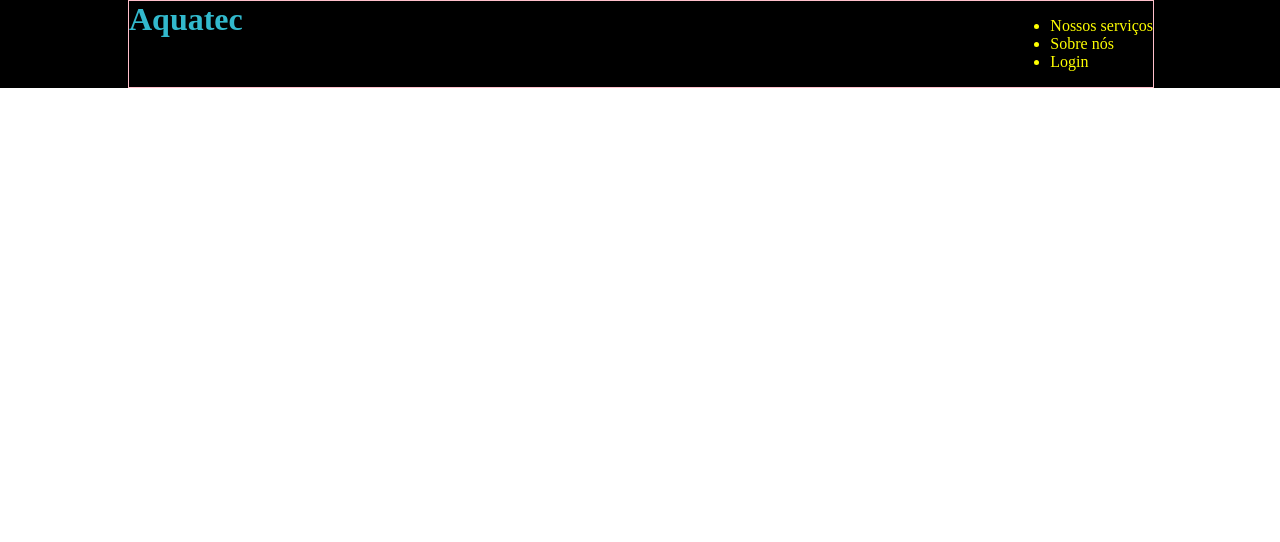
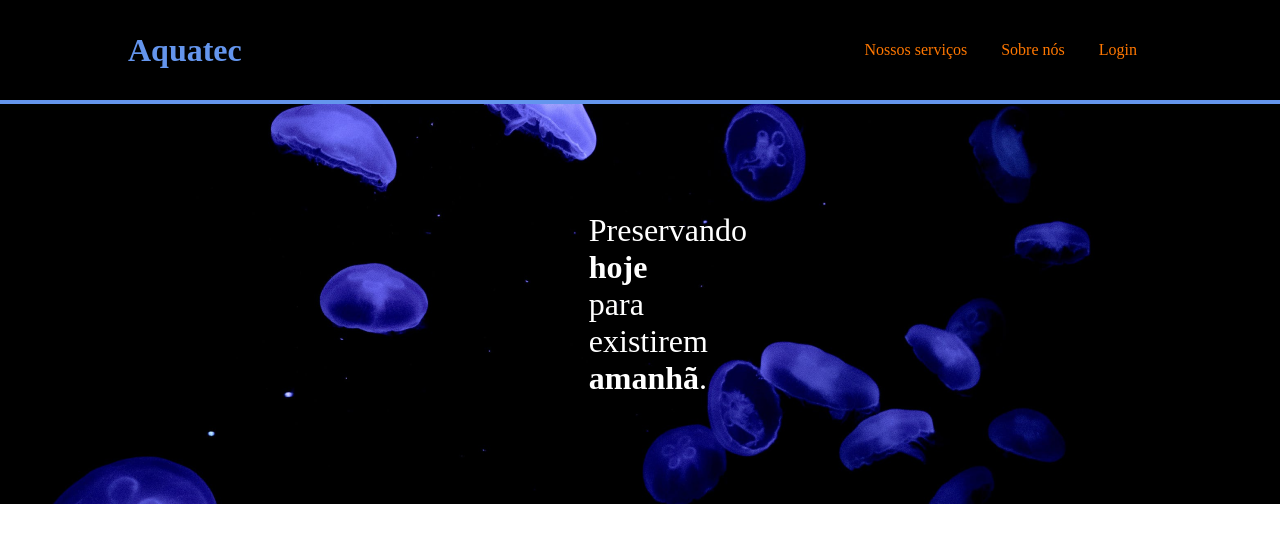
Before and after one commit to Matheus-Munari/projeto-aquatec, a plain HTML site: page index.html in a window 1280 px wide. Drawn offline with Linux system fonts and the light colour scheme.

Commit message:
Finalizei a estilização do header e criei o banner

```diff
--- a/index.html
+++ b/index.html
@@ -7,18 +7,23 @@
     <link rel="stylesheet" href="style.css">
 </head>
 <body>
+    <!-- Header -->
     <div class="header">
         <div class="container">
-
-
             <h1>Aquatec</h1>
             <ul class="navbar">
-                <li>Nossos serviços</li>
-                <li>Sobre nós</li>
-                <li>Login</li>
+                <li><a href="#">Nossos serviços</a></li>
+                <li><a href="#">Sobre nós</a></li>
+                <li><a href="#">Login</a></li>
+            </ul>
+        </div>
+    </div>
 
-            </ul>
+    <!-- Banner -->
 
+    <div class="banner">
+        <div class="container">
+            <p>Preservando <b>hoje</b> para existirem <b>amanhã</b>.</p>
         </div>
     </div>
 </body>
--- a/style.css
+++ b/style.css
@@ -4,24 +4,58 @@ body {
 
 .header {
     background-color: black;
+    width: 100%;
+    height: 100px;
+    border-bottom: 4px solid #6495ed;
 }
 
-h1 {
-    color: #32B9CD;
+.header .container h1 {
+    color: #6495ed;
     margin: 0;
 }
 
-.container {
-    width: 80%;
+.header .container {
     display: flex;
     justify-content: space-between;
-    border: 1px solid pink;
-    /* margin-left: 10%; */
-    /* margin-right: 10%; */
-    /* margin: 0 10% 0 10% */
+    align-items: center;
+    width: 80%;
     margin: 0 10%;
+    height: 100%;
 }
 
-.navbar{
-    color: rgb(255, 255,0);
+.header .container .navbar{
+    list-style: none;
 }
+
+.header .container .navbar li{
+    display: inline;
+    padding: 0px 15px;
+}
+
+.header .container .navbar li a {
+    color: #ff7700;
+    text-decoration: none;
+}
+
+.banner {
+    width: 100%;
+    height: 400px;
+    background-image: url(imagens/bg-jelly-fish-para_outras_pags.png);
+
+}
+
+.banner .container p {
+    margin: 0px;
+    color: white;
+    font-size: 32px;
+    width: 10%;
+}
+
+.banner .container {
+    height: 100%;
+    width: 80%;
+    margin: 0 10%;
+    display: flex;
+    justify-content: center;
+    align-items: center;
+}
```
Also changed, not shown: imagens/bg-jelly-fish-para_outras_pags.png (added), imagens/favicon2.ico (added), imagens/growth_color.png (added), imagens/lightbulb_color.png (added), imagens/planet-earth_color.png (added).
